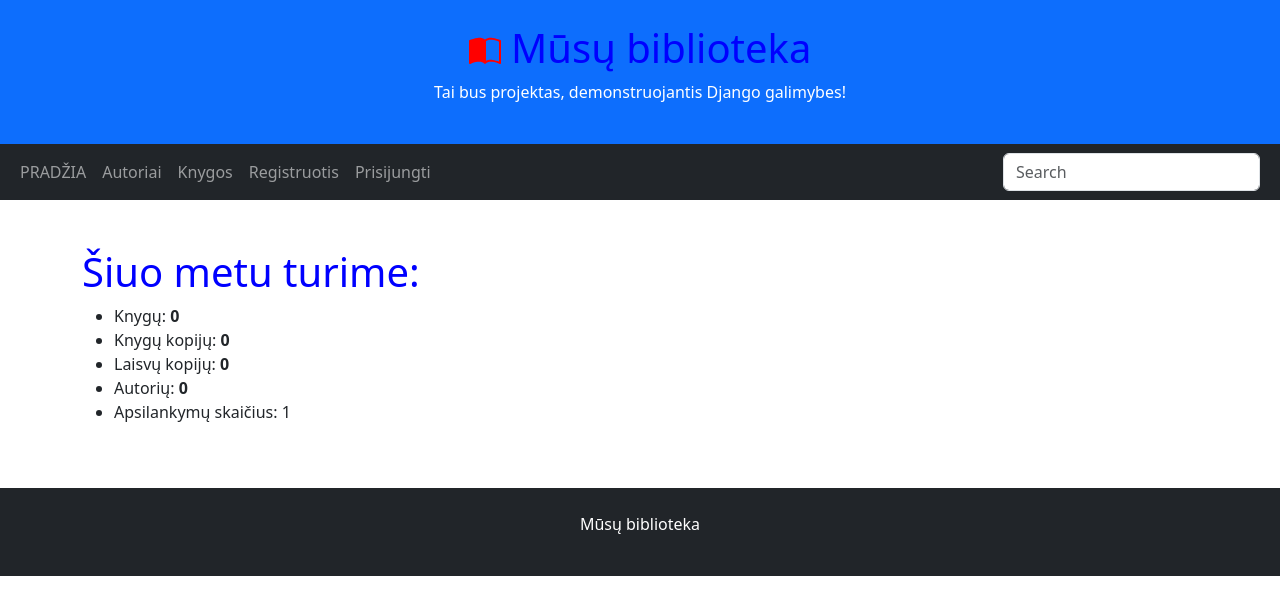
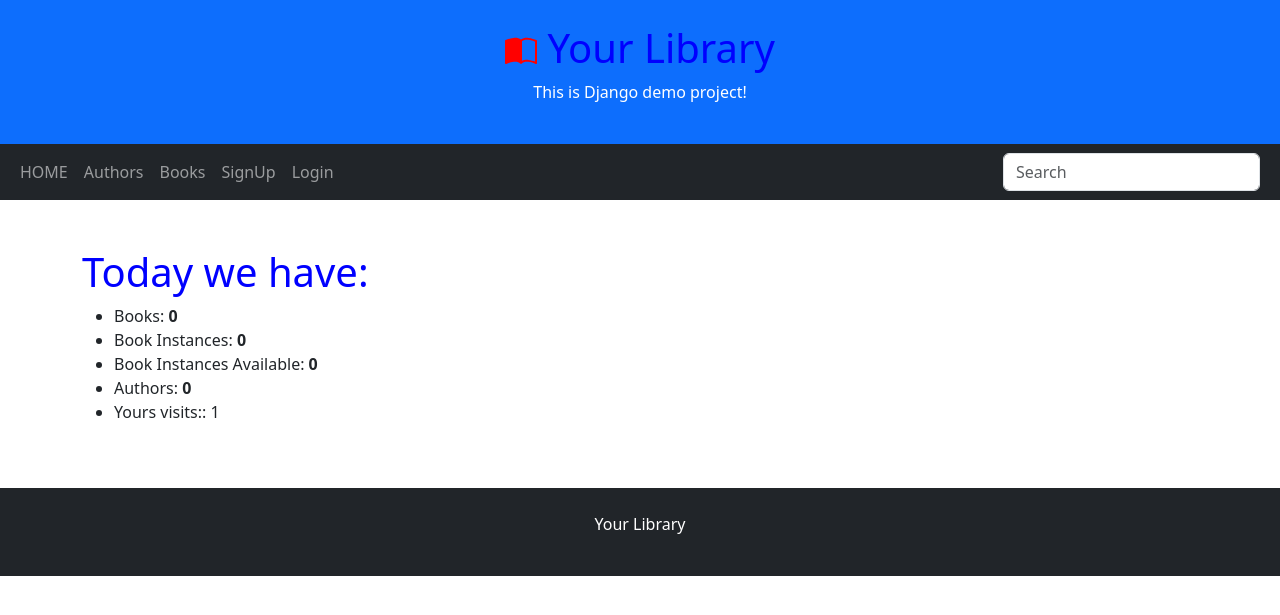
Before and after one commit to DonatasNoreika/library_20260727, a Django app: page / in a window 1280 px wide. Shown: the top 615 px of the page. Run offline with Django 5.2, Linux system fonts and the light colour scheme; data that the repository does not hold is empty.

Commit message:
12: +index.html ir base.html išversti į LT kalbą

```diff
--- a/mysite/library/templates/base.html
+++ b/mysite/library/templates/base.html
@@ -1,7 +1,8 @@
 <!DOCTYPE html>
 <html lang="en">
+{% load i18n %}
 <head>
-    <title>Mūsų biblioteka</title>
+    <title>{% trans 'Your Library' %}</title>
     <meta charset="utf-8">
     <meta name="viewport" content="width=device-width, initial-scale=1">
     <link href="https://cdn.jsdelivr.net/npm/bootstrap@5.3.8/dist/css/bootstrap.min.css" rel="stylesheet">
@@ -17,9 +18,9 @@
              viewBox="0 0 16 16">
             <path d="M8.5 2.687c.654-.689 1.782-.886 3.112-.752 1.234.124 2.503.523 3.388.893v9.923c-.918-.35-2.107-.692-3.287-.81-1.094-.111-2.278-.039-3.213.492zM8 1.783C7.015.936 5.587.81 4.287.94c-1.514.153-3.042.672-3.994 1.105A.5.5 0 0 0 0 2.5v11a.5.5 0 0 0 .707.455c.882-.4 2.303-.881 3.68-1.02 1.409-.142 2.59.087 3.223.877a.5.5 0 0 0 .78 0c.633-.79 1.814-1.019 3.222-.877 1.378.139 2.8.62 3.681 1.02A.5.5 0 0 0 16 13.5v-11a.5.5 0 0 0-.293-.455c-.952-.433-2.48-.952-3.994-1.105C10.413.809 8.985.936 8 1.783"/>
         </svg>
-        Mūsų biblioteka
+        {% trans 'Your Library' %}
     </h1>
-    <p>Tai bus projektas, demonstruojantis Django galimybes!</p>
+    <p>{% trans 'This is Django demo project!' %}</p>
 </div>
 
 <nav class="navbar navbar-expand-sm navbar-dark bg-dark">
@@ -30,13 +31,13 @@
         <div class="collapse navbar-collapse" id="mynavbar">
             <ul class="navbar-nav me-auto">
                 <li class="nav-item">
-                    <a class="nav-link" href="{% url 'index' %}">PRADŽIA</a>
+                    <a class="nav-link" href="{% url 'index' %}">{% trans 'HOME' %}</a>
                 </li>
                 <li class="nav-item">
-                    <a class="nav-link" href="{% url 'authors' %}">Autoriai</a>
+                    <a class="nav-link" href="{% url 'authors' %}">{% trans 'Authors' %}</a>
                 </li>
                 <li class="nav-item">
-                    <a class="nav-link" href="{% url 'books' %}">Knygos</a>
+                    <a class="nav-link" href="{% url 'books' %}">{% trans 'Books' %}</a>
                 </li>
                 {% if user.is_authenticated %}
                 <li class="nav-item">
@@ -49,30 +50,30 @@
                     </a>
                 </li>
                 <li class="nav-item">
-                    <a class="nav-link" href="{% url 'my_books' %}">Mano knygos</a>
+                    <a class="nav-link" href="{% url 'my_books' %}">{% trans 'My Books' %}</a>
                 </li>
                 {% if user.is_staff %}
                 <li class="nav-item">
-                    <a class="nav-link" href="{% url 'instances' %}">Administravimas</a>
+                    <a class="nav-link" href="{% url 'instances' %}">{% trans 'Administration' %}</a>
                 </li>
                 {% endif %}
                 <li class="nav-item">
                     <form method="post" action="{% url 'logout' %}">
                         {% csrf_token %}
-                        <button type="submit" class="nav-link">Atsijungti</button>
+                        <button type="submit" class="nav-link">{% trans 'Logout' %}</button>
                     </form>
                 </li>
                 {% else %}
                 <li class="nav-item">
-                    <a class="nav-link" href="{% url 'signup' %}">Registruotis</a>
+                    <a class="nav-link" href="{% url 'signup' %}">{% trans 'SignUp' %}</a>
                 </li>
                 <li class="nav-item">
-                    <a class="nav-link" href="{% url 'login' %}">Prisijungti</a>
+                    <a class="nav-link" href="{% url 'login' %}">{% trans 'Login' %}</a>
                 </li>
                 {% endif %}
             </ul>
             <form class="d-flex" method="get" action="{% url 'search' %}">
-                <input class="form-control me-2" type="text" name="query" placeholder="Search">
+                <input class="form-control me-2" type="text" name="query" placeholder="{% trans 'Search' %}">
             </form>
         </div>
     </div>
@@ -87,7 +88,7 @@
 </div>
 
 <div class="mt-5 p-4 bg-dark text-white text-center">
-    <p>Mūsų biblioteka</p>
+    <p>{% trans 'Your Library' %}</p>
 </div>
 
 </body>
--- a/mysite/library/templates/index.html
+++ b/mysite/library/templates/index.html
@@ -1,12 +1,13 @@
 {% extends 'base.html' %}
 
 {% block content %}
-<h1>Šiuo metu turime:</h1>
+{% load i18n %}
+<h1>{% trans 'Today we have:' %}</h1>
 <ul>
-    <li>Knygų: <b>{{ num_books }}</b></li>
-    <li>Knygų kopijų: <b>{{ num_instances }}</b></li>
-    <li>Laisvų kopijų: <b>{{ num_instances_available }}</b></li>
-    <li>Autorių: <b>{{ num_authors }}</b></li>
-    <li>Apsilankymų skaičius: {{ num_visits }}</li>
+    <li>{% trans 'Books:' %} <b>{{ num_books }}</b></li>
+    <li>{% trans 'Book Instances:' %} <b>{{ num_instances }}</b></li>
+    <li>{% trans 'Book Instances Available:' %} <b>{{ num_instances_available }}</b></li>
+    <li>{% trans 'Authors:' %} <b>{{ num_authors }}</b></li>
+    <li>{% trans 'Yours visits:' %}: {{ num_visits }}</li>
 </ul>
 {% endblock %}
```
Also changed, not shown: mysite/library/locale/lt/LC_MESSAGES/django.po, 1 other file.
